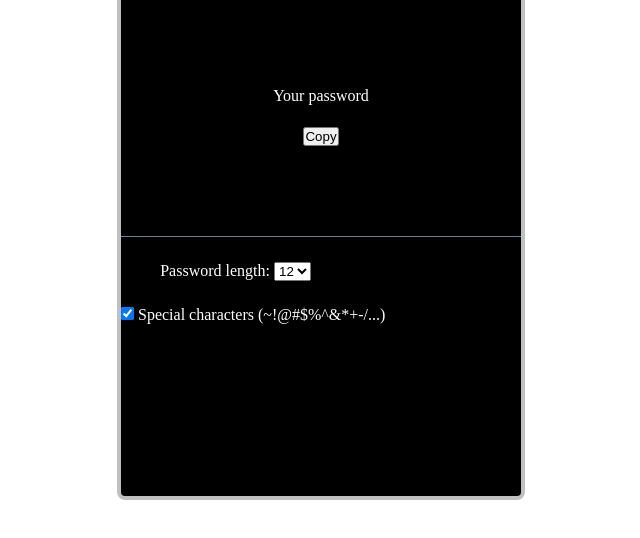
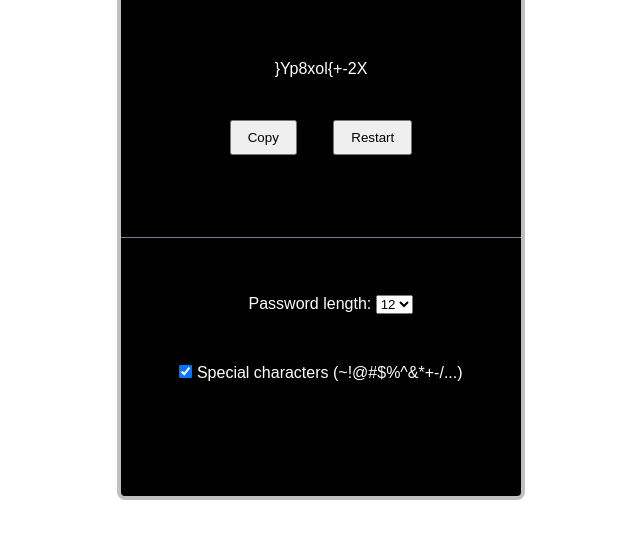
Before and after one commit to meifi-moogle/Password-generator, a plain HTML site: page index.html in a window 1280 px wide. Shown: the part 184-722 px from the top of the page, without its empty margins (319-959 px from the left). Drawn offline with Linux system fonts and the light colour scheme.

Commit message:
Make the generator functional and adjust basic html/css

```diff
--- a/app.js
+++ b/app.js
@@ -1,19 +1,43 @@
-const btn = document.querySelector('#btn');
+const password = document.querySelector('.password');
+const checkbox = document.querySelector('#checkbox');
 
-//~!@#$%^&*+-/|.,{}[]();:
+function checkboxCheck() {          //change characters according to checkbox
+    if (checkbox.checked === true) {
+        return 'ABCDEFGHIJKLMNOPQRSTUVWXYZabcdefghijklmnopqrstuvwxyz0123456789~!@#$%^&*+-/|.,{}[]();:';
+    } else {
+        return 'ABCDEFGHIJKLMNOPQRSTUVWXYZabcdefghijklmnopqrstuvwxyz0123456789';
+    }
+}
 
+const select = document.querySelector('#numberSelect');
 
-function makePassword1(length) {
-    const characters ='ABCDEFGHIJKLMNOPQRSTUVWXYZabcdefghijklmnopqrstuvwxyz0123456789';
+function numberCheck() {            //use number value
+    number = select.value;
+    return number;
+}
+
+function makePassword(length) {     //make password based on settings
     let result = '';
-
-    for ( let i = 0; i < length; i++ ) {
+    let characters = checkboxCheck();
+    length = numberCheck();
+    for (let i = 0; i < length; i++) {
         result += characters.charAt(Math.floor(Math.random() * characters.length));
     }
-    return result;
+    password.textContent = result;
 }
 
-btn.addEventListener('click', function() {
+const copyBtn = document.querySelector('.copy-btn');
 
-console.log(makePassword1(12));
+copyBtn.addEventListener('click', function () {      //copy to clipboard
+    let text = password.textContent;
+    navigator.clipboard.writeText(`${text}`);
+    alert('Password ready to paste!')
 })
+
+const restartBtn = document.querySelector('.restart-btn')
+
+restartBtn.addEventListener('click', () => {
+    makePassword();
+})
+
+makePassword();
--- a/index.html
+++ b/index.html
@@ -11,19 +11,20 @@
 
 <body>
 
-    <!-- <button id="btn" type="submit">Generate Password</button> -->
-
     <div class="container">
         <div class="modal">
             <div class="title">Password Generator</div>
             <div class="main-section">
                 <div class="password">Your password</div>
-                <button type="submit" class="button">Copy</button>
+                <div class="buttons">
+                <button type="submit" class="copy-btn">Copy</button>
+                <button type="submit" class="restart-btn">Restart</button>
+            </div>
             </div>
 
-            <div class="bottom-section">
-                <div class="mid-text">Password length:
-                    <select name="pets" id="pet-select">
+            <div class="select">
+                <div class="password-length">Password length:
+                    <select name="numberSelect" id="numberSelect">
                         <option value="8">8</option>
                         <option value="12" selected>12</option>
                         <option value="16">16</option>
@@ -32,12 +33,11 @@
                         <option value="30">30</option>
                     </select>
                 </select></div>
-
             </div>
 
             <div class="check">
                 <div>
-                    <input type="checkbox" id="special" name="special" checked>
+                    <input type="checkbox" id="checkbox" name="special" checked>
                     <label for="special">Special characters (~!@#$%^&*+-/...)</label>
                 </div>
             </div>
--- a/style.css
+++ b/style.css
@@ -8,6 +8,7 @@
     display: flex;
     justify-content: center;
     align-items: center;
+    font-family: sans-serif;
   }
 
   .modal {
@@ -36,18 +37,22 @@
   }
 
   .password {
-    margin-top: 80px;
+    margin-top: 1.5rem;
   }
 
   button {
-    margin-bottom: 80px;
+    margin-bottom: 5rem;
+    margin-inline: 1rem;
+    padding: 8px 16px;
   }
 
-  .mid-section, .bottom-section {
+  .select, .check {
     padding: 20px;
     line-height: 1.8rem;
+    text-align: center;
   }
 
-  .mid-text {
+  .password-length {
+    margin-top: 2rem;
     margin-left: 1.2rem;
   }
```
